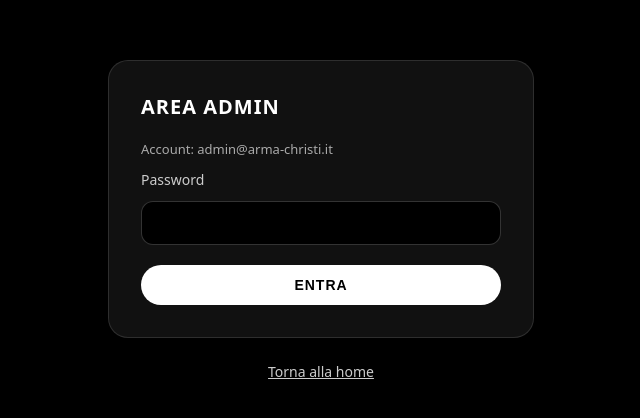
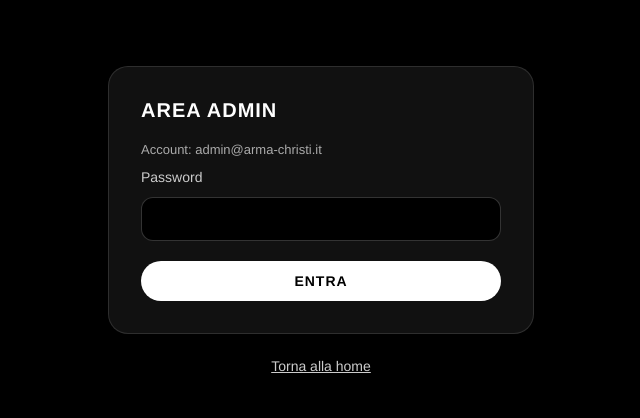
Before and after one commit to panlan8923/ARMA-CHRISTI, a SvelteKit app: page /admin in a window 1280 px wide. Shown: the part 180-598 px from the top of the page, without its empty margins (319-959 px from the left). Built offline with nearby package versions, Linux system fonts and the light colour scheme.

Commit message:
Set Helvetica as global font
Add a global font stack using Helvetica, Arial, and sans-serif.
Apply the default typography across the site and form controls.

```diff
--- /dev/null
+++ b/src/app.css
@@ -0,0 +1,11 @@
+html,
+body {
+	font-family: Helvetica, Arial, sans-serif;
+}
+
+button,
+input,
+textarea,
+select {
+	font-family: inherit;
+}
--- a/src/routes/+layout.svelte
+++ b/src/routes/+layout.svelte
@@ -1,4 +1,5 @@
 <script lang="ts">
+	import '../app.css';
 	import favicon from '$lib/assets/favicon.svg';
 
 	let { children } = $props();
--- a/src/routes/+page.svelte
+++ b/src/routes/+page.svelte
@@ -268,11 +268,6 @@
 		background: black;
 		color: #cccccc;
 		overflow-x: hidden;
-		font-family:
-			system-ui,
-			-apple-system,
-			'Segoe UI',
-			sans-serif;
 	}
 
 	.hero {
--- a/src/routes/admin/+page.svelte
+++ b/src/routes/admin/+page.svelte
@@ -72,11 +72,6 @@
 		align-items: center;
 		justify-content: center;
 		gap: 24px;
-		font-family:
-			system-ui,
-			-apple-system,
-			'Segoe UI',
-			sans-serif;
 	}
 
 	.login-card {
```
Also changed, not shown: src/routes/gallery/+page.svelte (+0 -15 lines).
